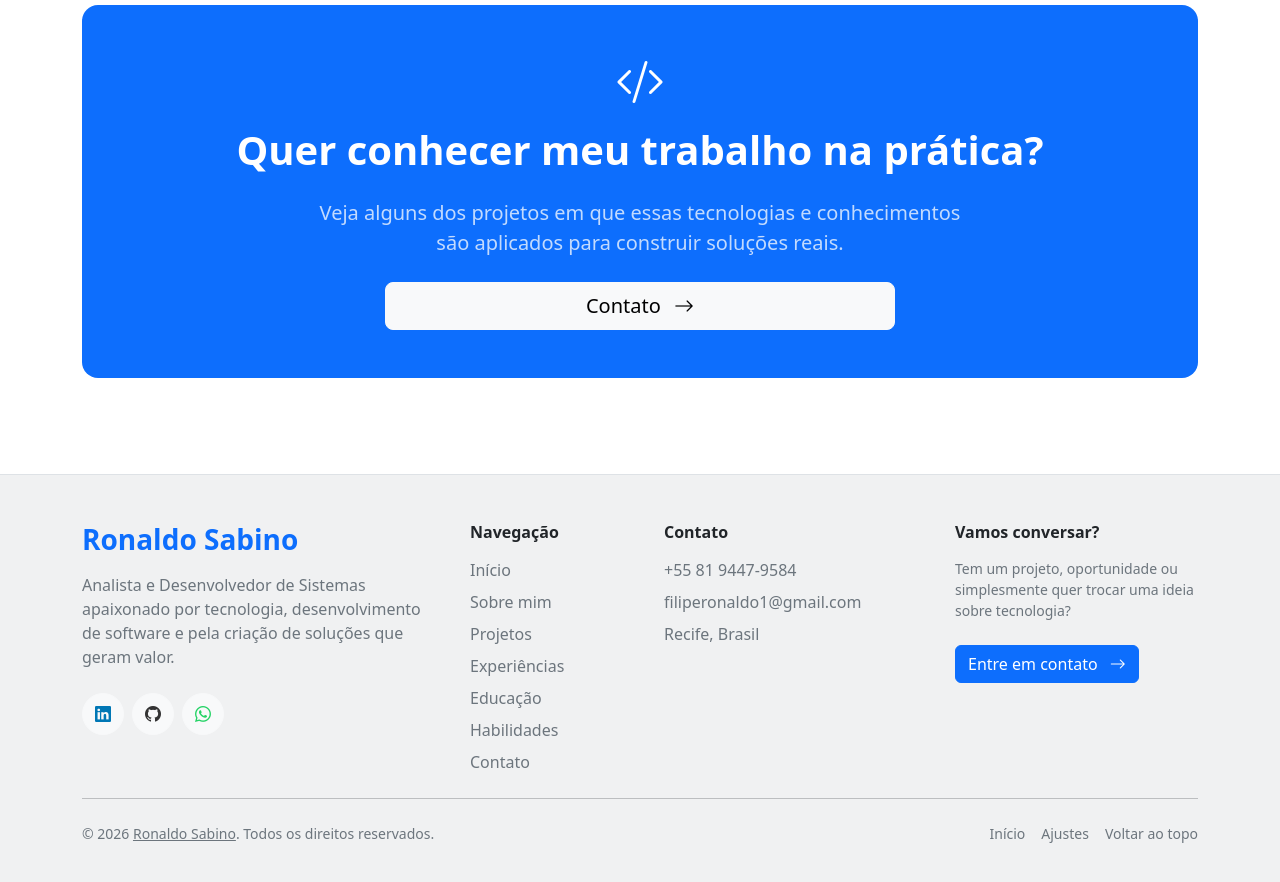
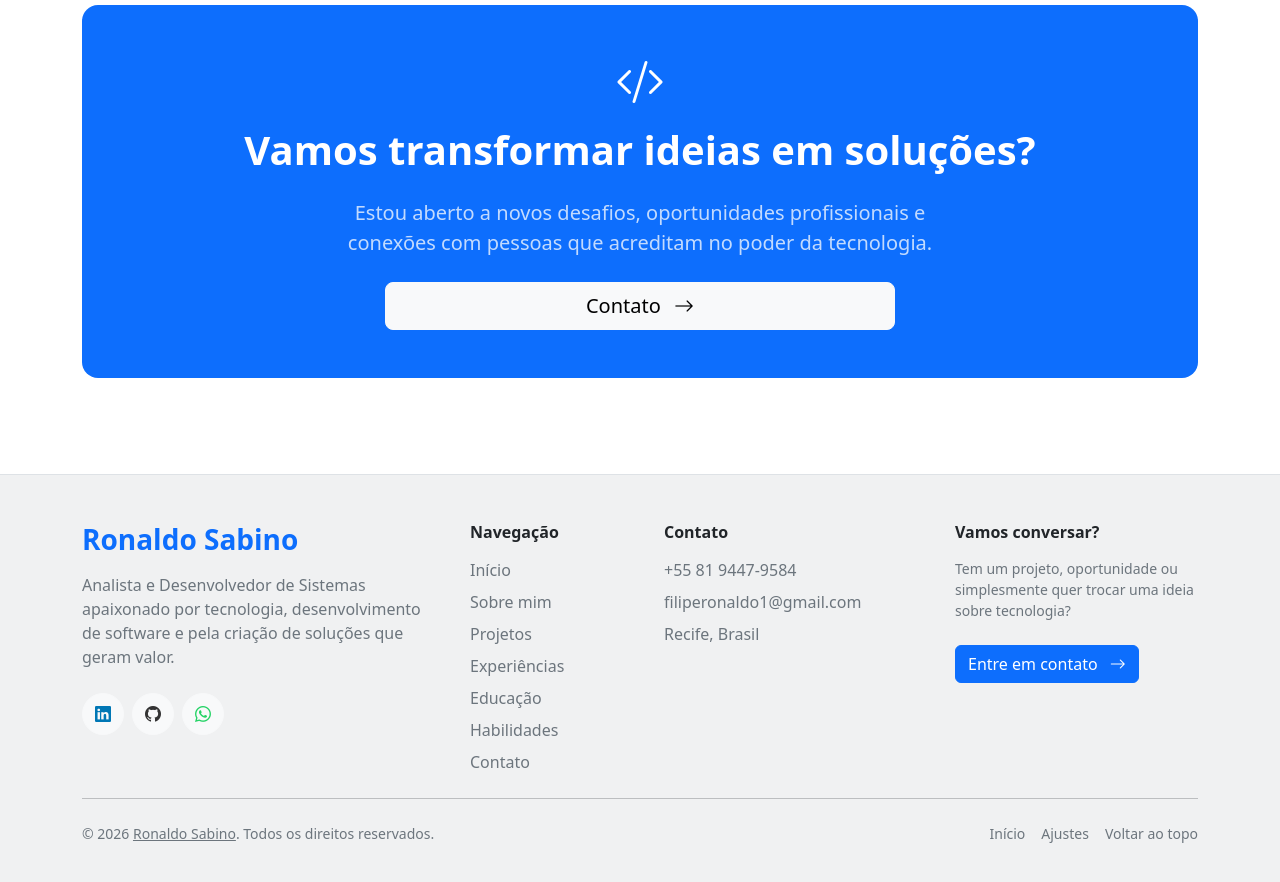
Before and after one commit to ronaldosabino/professional-portfolio, an Angular app: page /skills in a window 1280 px wide. Shown: the part 4300-5182 px from the top of the page. Built offline with nearby package versions, Linux system fonts and the light colour scheme.

Commit message:
feat: update CTA titles and descriptions for improved clarity and engagement in multiple languages

```diff
--- a/src/app/features/skills/skills.ts
+++ b/src/app/features/skills/skills.ts
@@ -378,9 +378,9 @@ export class Skills {
         },
 
         cta: {
-          title: 'Quer conhecer meu trabalho na prática?',
+          title: 'Vamos transformar ideias em soluções?',
           description:
-            'Veja alguns dos projetos em que essas tecnologias e conhecimentos são aplicados para construir soluções reais.',
+            'Estou aberto a novos desafios, oportunidades profissionais e conexões com pessoas que acreditam no poder da tecnologia.',
           contactButton: 'Contato',
           experiencesButton: 'Ver experiências',
         },
@@ -575,9 +575,9 @@ export class Skills {
         },
 
         cta: {
-          title: 'Want to see my work in practice?',
+          title: 'Shall we turn ideas into solutions?',
           description:
-            'Explore some of the projects where these technologies and skills are applied to build real-world solutions.',
+            'I am open to new challenges, professional opportunities, and connections with people who believe in the power of technology.',
           contactButton: 'Contact',
           experiencesButton: 'View experiences',
         },
@@ -775,9 +775,9 @@ export class Skills {
         },
 
         cta: {
-          title: '¿Quieres conocer mi trabajo en la práctica?',
+          title: '¿Transformamos ideas en soluciones?',
           description:
-            'Conoce algunos de los proyectos en los que estas tecnologías y conocimientos se aplican para construir soluciones reales.',
+            'Estoy abierto a nuevos desafíos, oportunidades profesionales y conexiones con personas que creen en el poder de la tecnología.',
           contactButton: 'Contacto',
           experiencesButton: 'Ver experiencias',
         },
```
